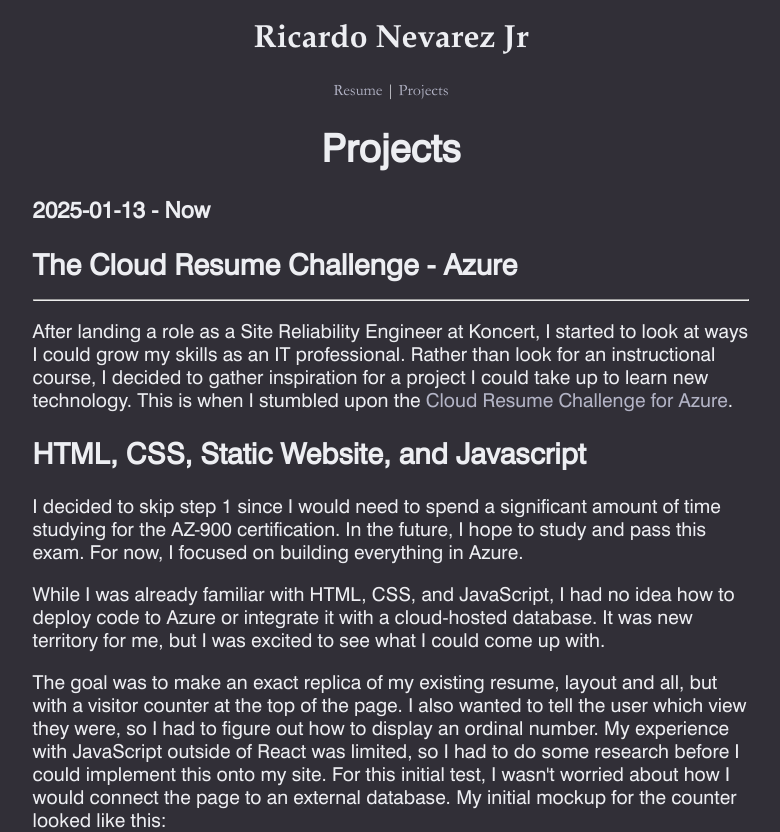
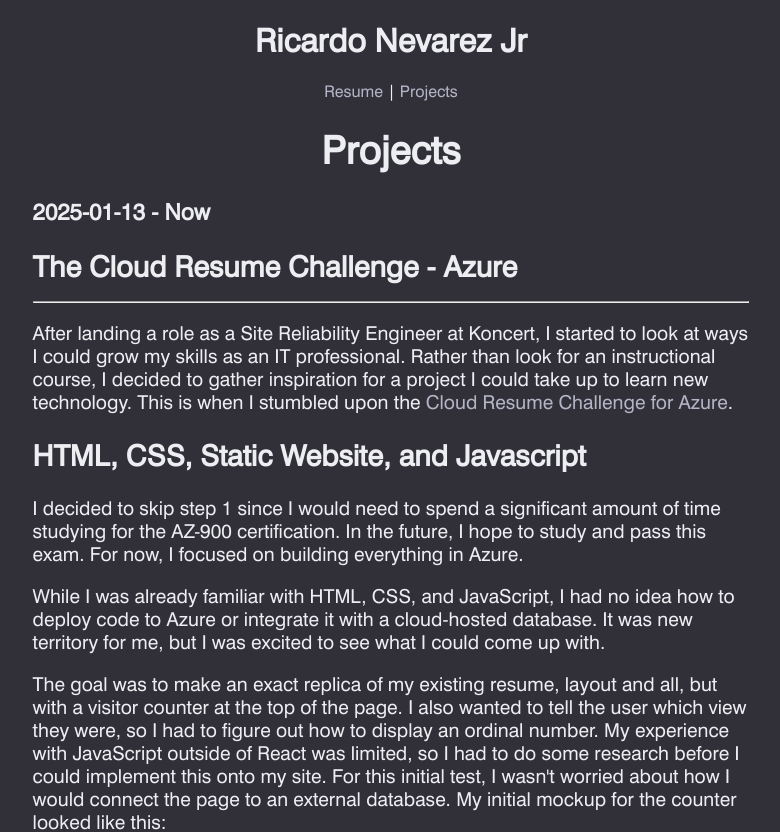
Before and after one commit to rnevarez-cloud/resume-nevarez-cloud, a React (Create React App) app: page /Projects in a window 1280 px wide. Shown: the top 832 px of the page, without its empty margins (249-1029 px from the left). Built offline with nearby package versions, Linux system fonts and the light colour scheme; no server answers.

Commit message:
Changed font-family site-wide

```diff
--- a/src/index.css
+++ b/src/index.css
@@ -34,7 +34,7 @@
 }
 
 body {
-    font-family: 'Garamond';
+    font-family: 'Swiss721';
     color: #EDEEF2;
     background-color: #312F37;
 }
@@ -49,7 +49,6 @@ hr {
 }
 
 .blog {
-    font-family: 'Swiss721';
     font-size: 1.2em;
     margin: 0 15% 0 15%;
 }
```
